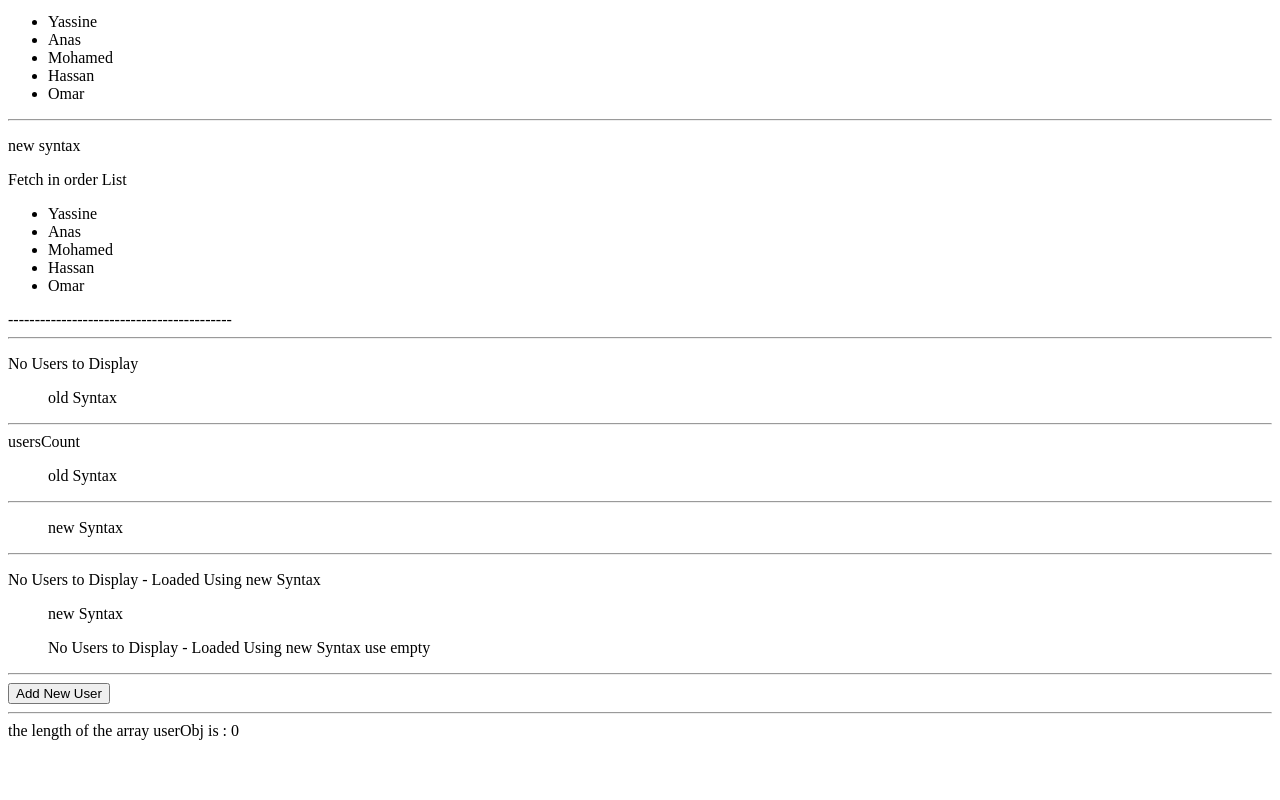
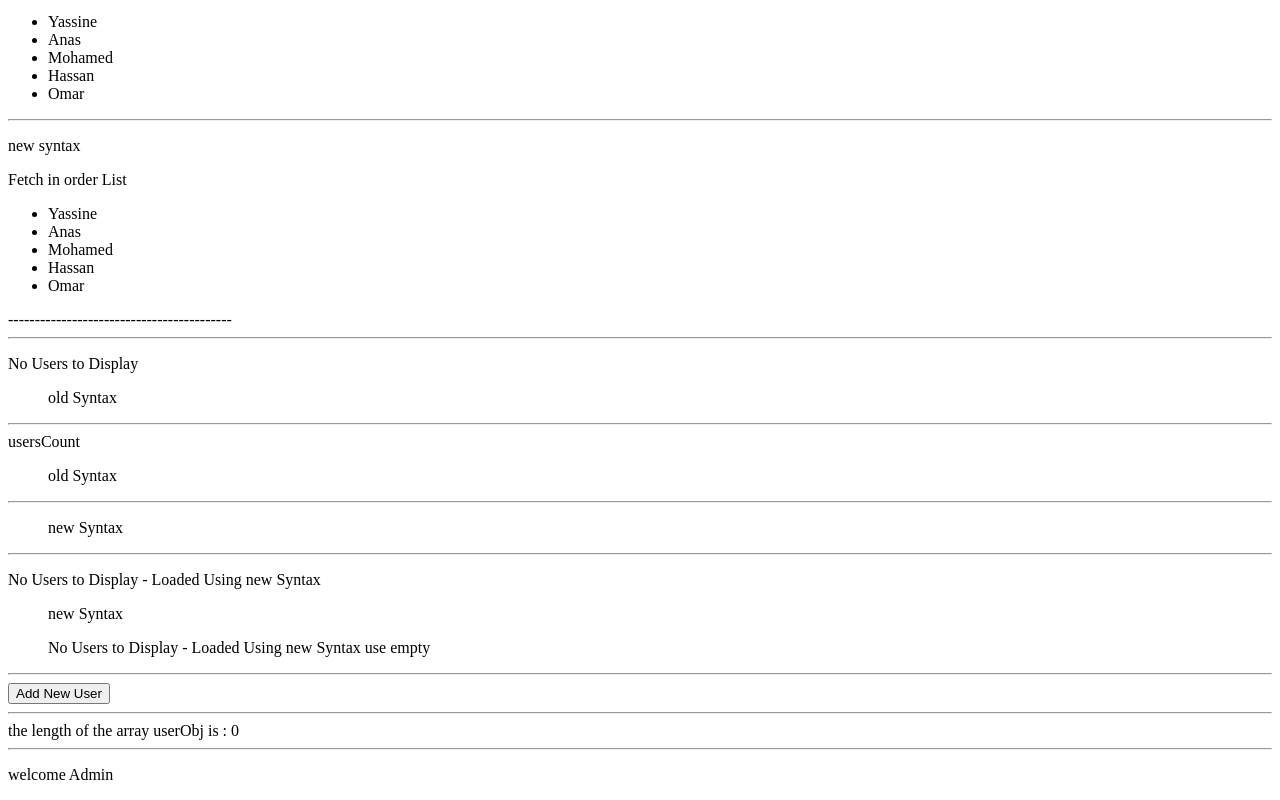
Before and after one commit to seeyassine/Angular-Learn, an Angular app: page / in a window 1280 px wide. Shown: the part 2213-3013 px from the top of the page. Before the commit the page ends 2961 px from the top, so only its background shows below. Built offline with nearby package versions, Linux system fonts and the light colour scheme.

Commit message:
80: NgSwitchCase

```diff
--- a/src/app/components/directives/directives.component.html
+++ b/src/app/components/directives/directives.component.html
@@ -251,3 +251,11 @@ usersCount
 the length of the array userObj is :
 
 {{ usersObj.length }}
+
+
+<hr>
+
+<div [ngSwitch]="usersRole">
+    <p *ngSwitchCase="'Admin'">welcome Admin</p>
+    <p *ngSwitchCase="'Member'">welcome Member</p>
+</div>
--- a/src/app/components/directives/directives.component.ts
+++ b/src/app/components/directives/directives.component.ts
@@ -25,6 +25,8 @@ export class DirectivesComponent {
 
   loginCount:number = 0;
   userRole:string = 'Member';
+
+  usersRole: string = 'Admin';
 
   items: any = ['item1', 'item2', 'item3', 'item4', 'item5'];
 
```
